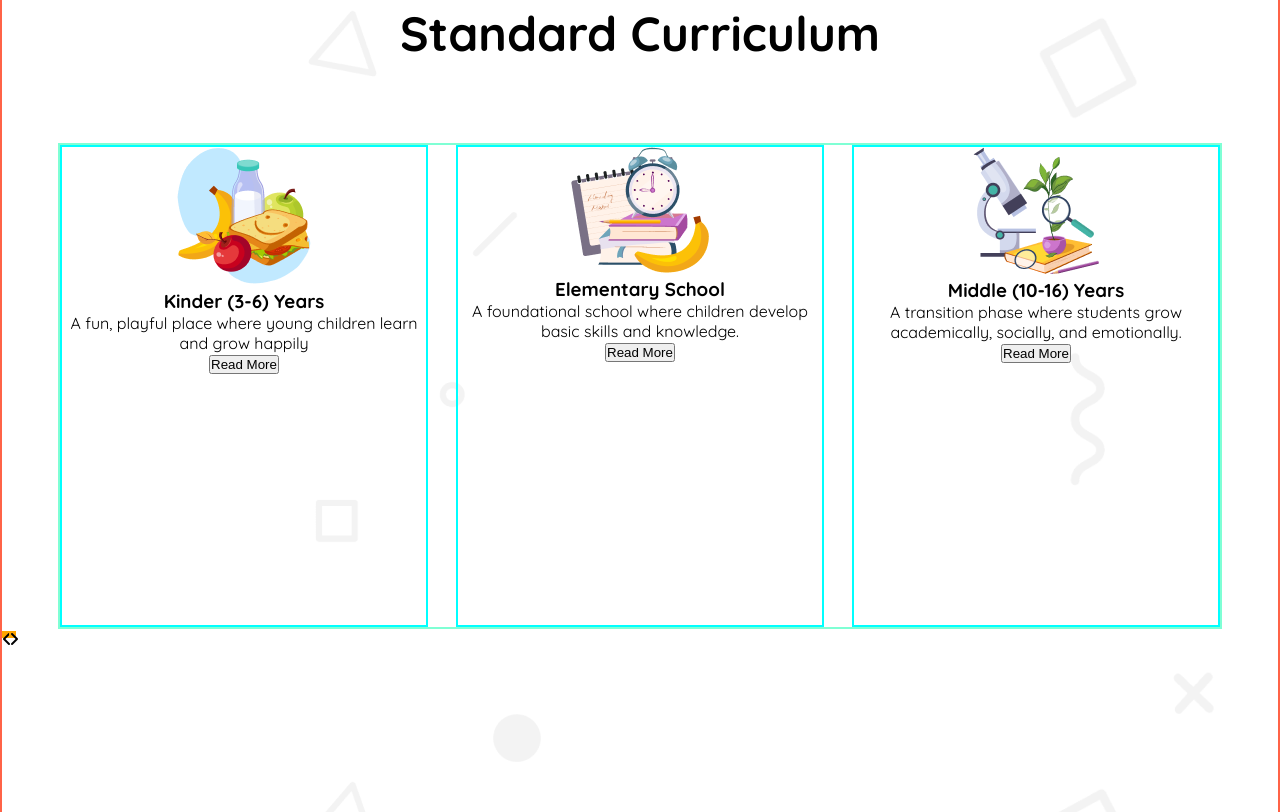
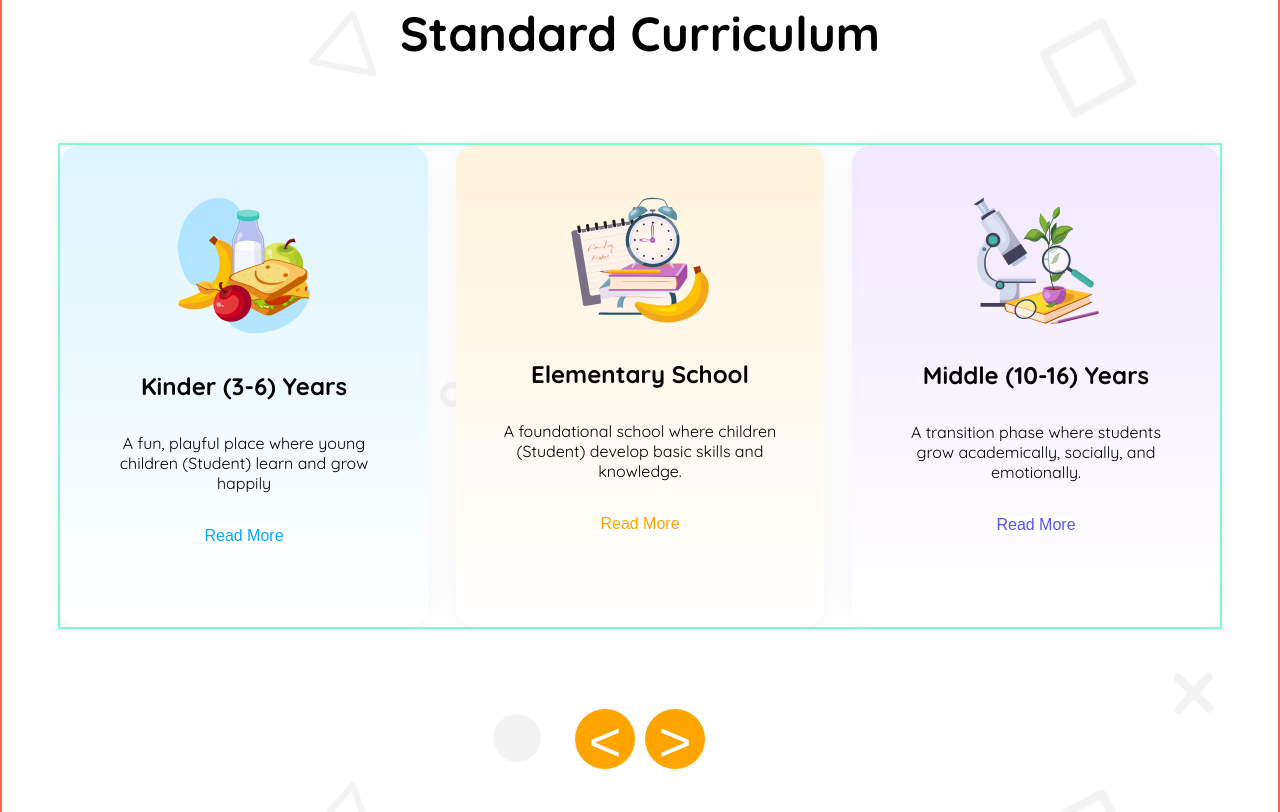
Before and after one commit to DipuBaroi/assignment2-kid-school, a plain HTML site: page index.html in a window 1280 px wide. Shown: the part 708-1520 px from the top of the page. Drawn offline with Linux system fonts and the light colour scheme.

Commit message:
properly finish curiculam section

```diff
--- a/index.html
+++ b/index.html
@@ -5,8 +5,11 @@
     <meta name="viewport" content="width=device-width, initial-scale=1.0">
     <title>Kid School</title>
     <link rel="preconnect" href="https://fonts.googleapis.com">
-<link rel="preconnect" href="https://fonts.gstatic.com" crossorigin>
-<link href="https://fonts.googleapis.com/css2?family=Quicksand:wght@300..700&display=swap" rel="stylesheet">
+    <link rel="preconnect" href="https://fonts.gstatic.com" crossorigin>
+    <link href="https://fonts.googleapis.com/css2?family=Quicksand:wght@300..700&display=swap" rel="stylesheet">
+    <link rel="preconnect" href="https://fonts.googleapis.com">
+    <link rel="preconnect" href="https://fonts.gstatic.com" crossorigin>
+    <link href="https://fonts.googleapis.com/css2?family=Raleway:ital,wght@0,100..900;1,100..900&display=swap" rel="stylesheet">
     <link rel="stylesheet" href="styles/kidschool.css">
     <script src="https://kit.fontawesome.com/71c993ed4c.js" crossorigin="anonymous"></script>
 </head>
@@ -43,27 +46,31 @@
          <section class="curriculum">
             <h2 class="section-title">Standard Curriculum</h2>
             <div class="card-container display-flex">
-                <div class="card">
+                <div class="card gradient-sky">
                     <img src="assets/kinder.png" alt="" class="card-img">
                     <h3 class="card-title">Kinder (3-6) Years</h3>
-                    <p class="card-description">A fun, playful place where young children learn and grow happily</p>
-                    <button class="card-button">Read More</button>
+                    <p id=" raleway-normal" class="card-description">A fun, playful place where young children (Student) learn and grow happily</p>
+                    <button class="card-btn skyblue">Read More</button>
                 </div>
-                <div class="card">
+                <div class="card gradient-orange">
                     <img src="assets/elementary.png" alt="" class="card-img">
                     <h3 class="card-title">Elementary School</h3>
-                    <p class="card-description">A foundational school where children develop basic skills and knowledge.</p>
-                    <button class="card-button">Read More</button>
+                    <p id=" raleway-normal" class="card-description">A foundational school where children (Student) develop basic skills and knowledge.</p>
+                    <button class="card-btn orange">Read More</button>
                 </div>
-                <div class="card">
+                <div class="card gradient-blue">
                     <img src="assets/middle.png" alt="" class="card-img">
                     <h3 class="card-title">Middle (10-16) Years</h3>
-                    <p class="card-description">A transition phase where students grow academically, socially, and emotionally.</p>
-                    <button class="card-button">Read More</button>
+                    <p id=" raleway-normal" class="card-description">A transition phase where students grow academically, socially, and emotionally.</p>
+                    <button class="card-btn bright-blue">Read More</button>
                 </div>
             </div>
-            <div class="arrow">
-                <i class="fa-solid fa-angle-left"></i><i class="fa-solid fa-angle-right"></i></div>
+            <!-- <div class="arrow">
+                <i class="fa-solid fa-angle-left"></i><i class="fa-solid fa-angle-right"></i> </div> -->
+            <div class="arrow display-flex">
+                <button class="arrow-btn"><</button>
+                <button class="arrow-btn">></button>
+            </div>
          </section>
 
          <!-- Stories section -->
--- a/styles/kidschool.css
+++ b/styles/kidschool.css
@@ -8,6 +8,14 @@
 
 .quicksand-normal {
     font-family: "Quicksand", sans-serif;
+    font-optical-sizing: auto;
+    font-weight: <weight>;
+    font-style: normal;
+  }
+
+
+ #raleway-normal {
+    font-family: "Raleway", sans-serif;
     font-optical-sizing: auto;
     font-weight: <weight>;
     font-style: normal;
@@ -150,10 +158,55 @@ nav li a{
 }
 .card{
     width:368px;
-    border:2px solid aqua;
+    border-radius: 20px;
+    box-shadow: 0 0 30px rgba(0, 0, 0, 0.05);
+    padding:52px 42px;
+
+
 
 }
-.arrow i{
+.gradient-sky{
+    background:linear-gradient( rgba(222, 245, 255, 1), #ffffff);
+}
+.gradient-orange{
+    background:linear-gradient(rgba(255, 244, 220, 1),#ffff);
+}
+.gradient-blue{
+    background:linear-gradient(rgba(242, 232, 255, 1), #ffffff)
+}
+.card-title{
+    font-size: 1.5rem;
+    font-weight: 700;
+    margin-top: 32px;
+    margin-bottom: 32px;
+}
+.card-description{
+    font-size: 1rem;
+    margin-bottom: 32px;
+}
+.card-btn{
+    border:none;
+    font-size: 1rem;
+    background-color: #ffff;
+}
+.arrow{
+    justify-content: center;
+    gap: 10px;
+    margin-top: 80px;
+
+
+}
+.arrow-btn{
+
+    width:60px; height:60px;
+    font-size: 3.5rem;
     background-color: orange;
-    width: 7px; height: 7px;
+    color:#ffffff;
+    border:none;
+    border-radius: 50%;
+
+
 }
+.arrow-btn:hover{
+    background-color: rgb(255, 128, 0);
+}
```
